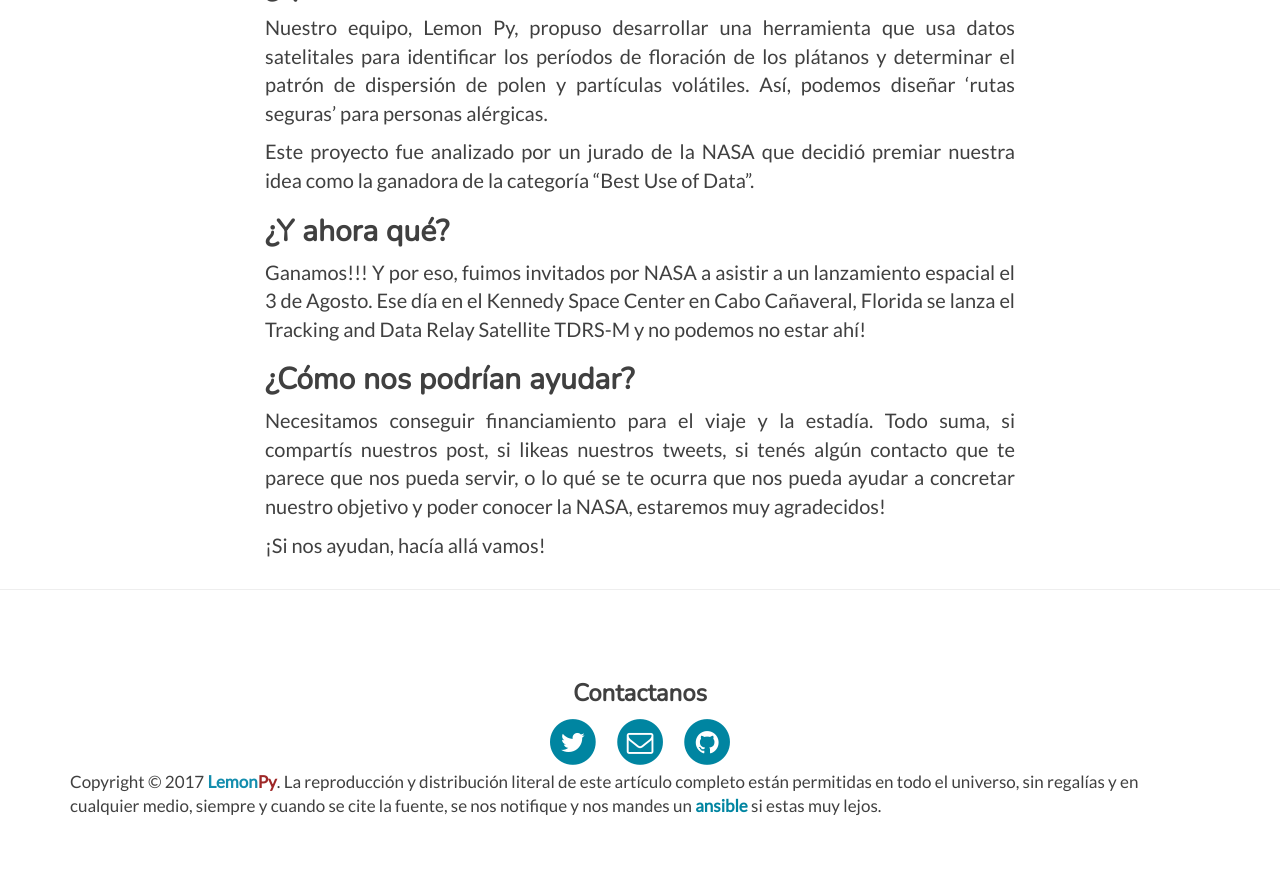
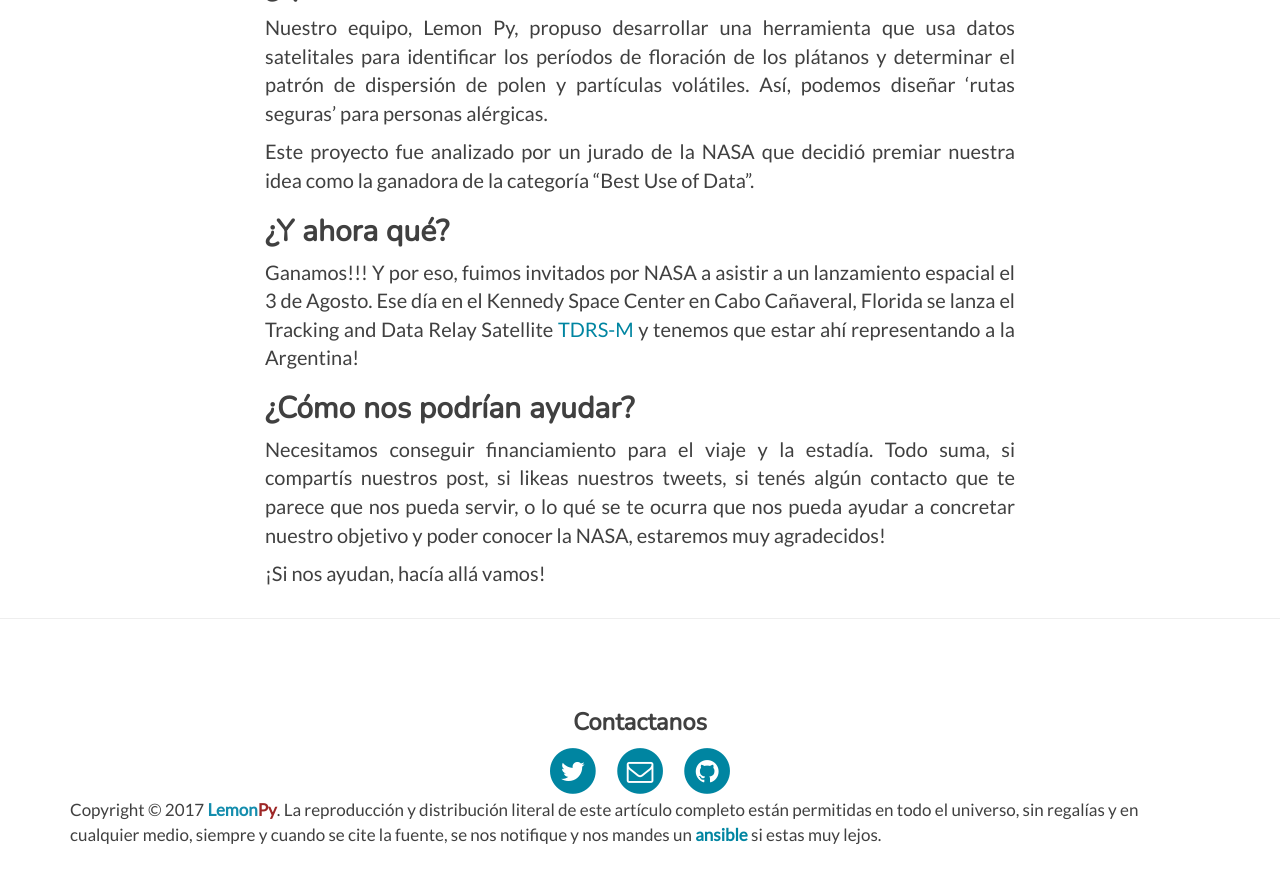
Before and after one commit to Lemon-Py/lemon-py.github.io, a Jekyll site: the page built from _posts/2017-06-20-Ganamos.md, in a window 1280 px wide and 900 px high, scrolled down 1086 px. Shown: the top 883 px of the window. Built offline with Jekyll 4.4.1, drawn with Linux system fonts in a browser that asks for light colours; some of the changed text lies outside the part shown.

Commit message:
change double negation text

```diff
--- a/_posts/2017-06-20-Ganamos.md
+++ b/_posts/2017-06-20-Ganamos.md
@@ -29,7 +29,7 @@
 
 ## ¿Y ahora qué?
 
-Ganamos!!! Y por eso, fuimos invitados por NASA a asistir a un lanzamiento espacial el 3 de Agosto. Ese día en el Kennedy Space Center en Cabo Cañaveral, Florida se lanza el Tracking and Data Relay Satellite TDRS-M y no podemos no estar ahí!
+Ganamos!!! Y por eso, fuimos invitados por NASA a asistir a un lanzamiento espacial el 3 de Agosto. Ese día en el Kennedy Space Center en Cabo Cañaveral, Florida se lanza el Tracking and Data Relay Satellite [TDRS-M](https://tdrs.gsfc.nasa.gov/tdrs) y tenemos que estar ahí representando a la Argentina!
 
 
 ## ¿Cómo nos podrían ayudar?
--- a/index.html
+++ b/index.html
@@ -48,7 +48,7 @@
 	    <a href="{{ post.url | prepend: site.baseurl }}">
 	      Ganamos NASA Space Apps 2017: Mejor Uso de Datos</a>
 	  </h2>
-          <p>Y por eso, fuimos invitados por NASA a asistir a un lanzamiento espacial el 3 de Agosto. Ese día en el Kennedy Space Center en Cabo Cañaveral, Florida se lanza el Tracking and Data Relay Satellite <a href="https://tdrs.gsfc.nasa.gov/tdrs" target="_blank">TDRS-M</a> y no podemos no estar ahí!</p>
+          <p>Y por eso, fuimos invitados por NASA a asistir a un lanzamiento espacial el 3 de Agosto. Ese día en el Kennedy Space Center en Cabo Cañaveral, Florida se lanza el Tracking and Data Relay Satellite <a href="https://tdrs.gsfc.nasa.gov/tdrs" target="_blank">TDRS-M</a> y tenemos que estar ahí representando a la Argentina!</p>
 	  <p>Necesitamos conseguir financiamiento para el viaje y la estadía. Todo suma, si compartís nuestros post, si likeas nuestros <a href="https://twitter.com/lemon4py" target="_blank">tweets</a>, si tenés algún contacto que te parece que nos pueda servir, o lo qué se te ocurra que nos pueda ayudar a concretar nuestro objetivo y poder conocer la NASA, estaremos muy agradecidos!
 <br>
 ¡Si nos ayudan, hacía allá vamos!</p>
```
Also changed, not shown: other parts of _posts/2017-06-20-Ganamos.md (+1 -1 lines).
